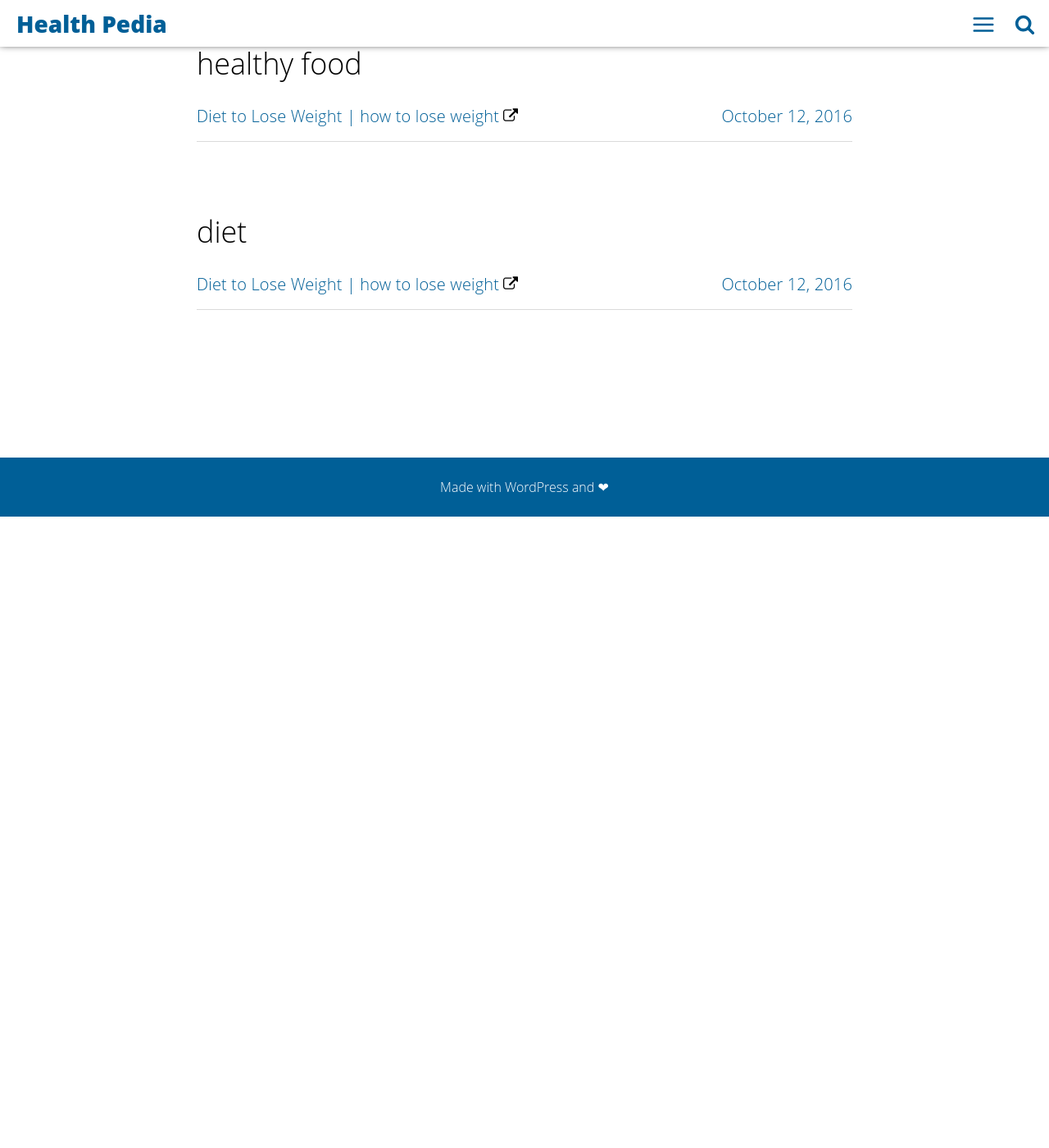
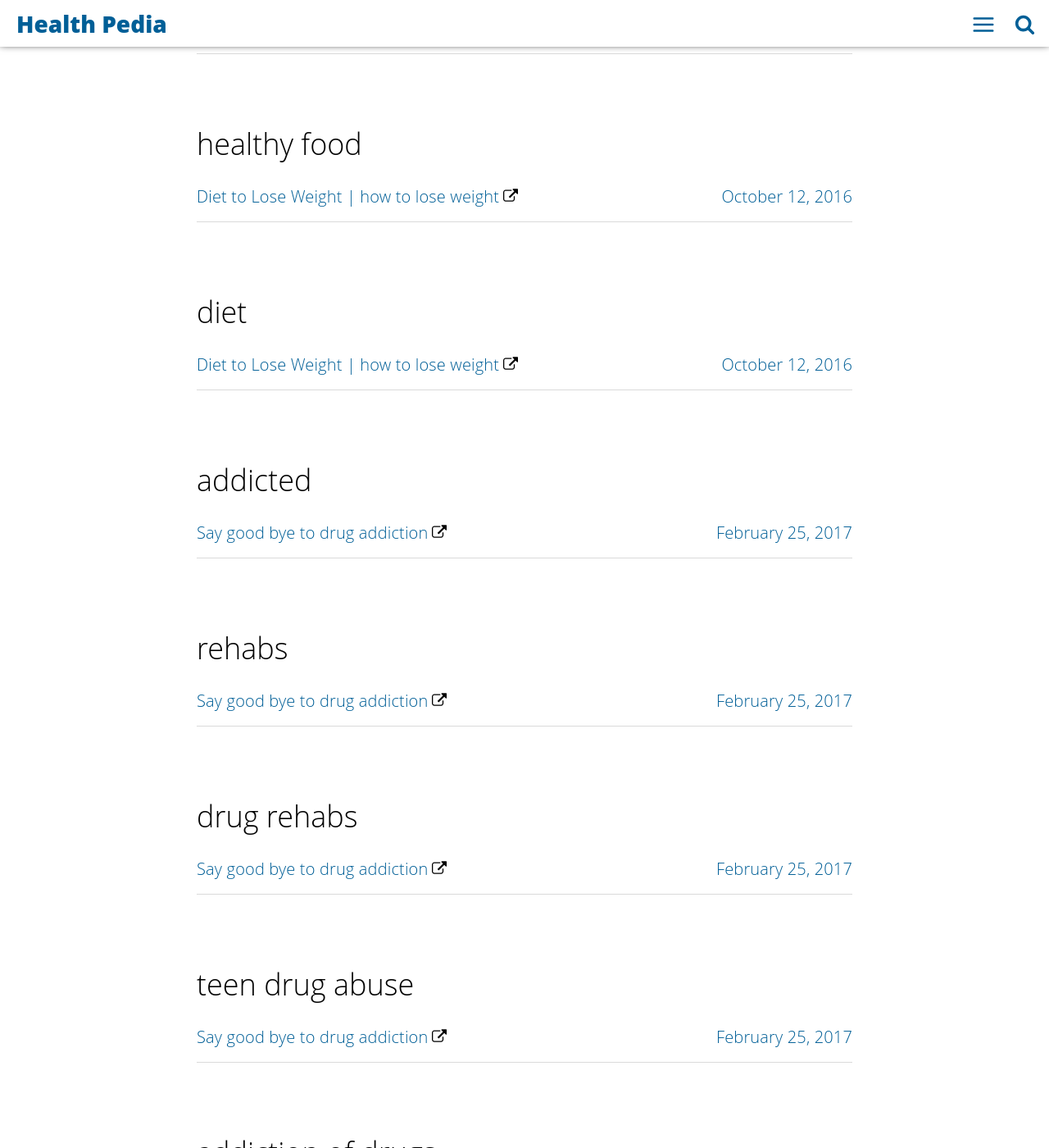
Before and after one commit to edablogs/healthpedia, a Jekyll site: the page built from tags.html, in a window 1280 px wide and 1400 px high, scrolled down 27774 px. Shown: the whole window at 82% size. Built offline with Jekyll 4.4.1, drawn with Linux system fonts in a browser that asks for light colours; before the commit the page ends 28404 px from its top, so only the background shows below that; some of the changed text lies outside the part shown.

Commit message:
Update 2017-02-25-say-good-bye-to-drug-addiction.md

```diff
--- a/_posts/2017-02-25-say-good-bye-to-drug-addiction.md
+++ b/_posts/2017-02-25-say-good-bye-to-drug-addiction.md
@@ -1,3 +1,16 @@
+---
+layout: "post"
+title: "Say good bye to drug addiction"
+date: "2017-02-25 06:47"
+categories: ["drug prevention"]
+tags: ["addicted","rehabs","drug rehabs","teen drug abuse","addiction of drugs","drug abuse","alcohol abuse","heroin addiction","drug treatment"]
+description: "Say good bye to drug addiction, stop drug misuse,free drug and alcohol treatment home,no addiction no alcoholic, goodbye letter to drugs,addiction and alcoholic"
+keywords: "breaking up with an alcoholic,goodbye letter to drugs,addicted,alcoholic,drug addiction,substance abuse,drug addiction treatment,addiction treatment,drug and alcohol recovery
+is drug addiction a disease,drug and alcohol treatment,drug misuse"
+comments: true
+author: Health Pedia
+---
+
 Say good bye to drug addiction
 ------------------------------
 
```
